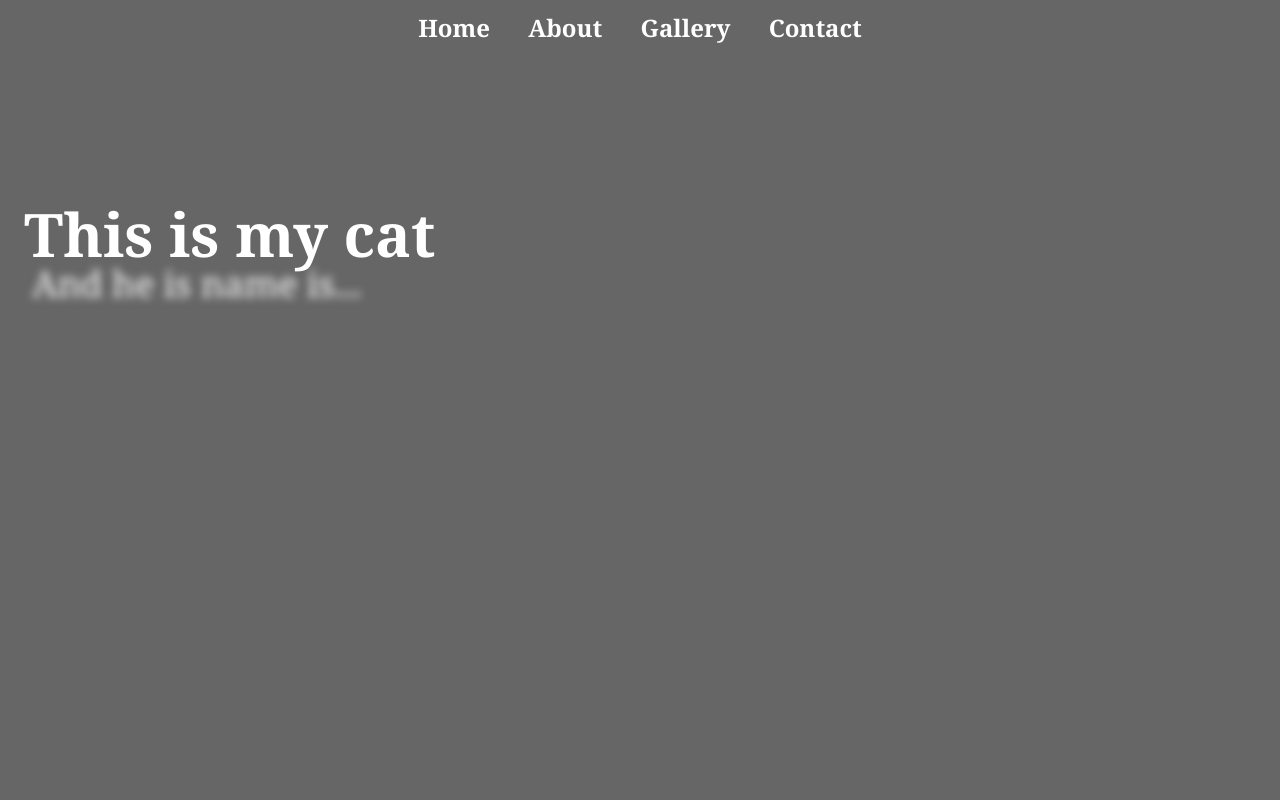
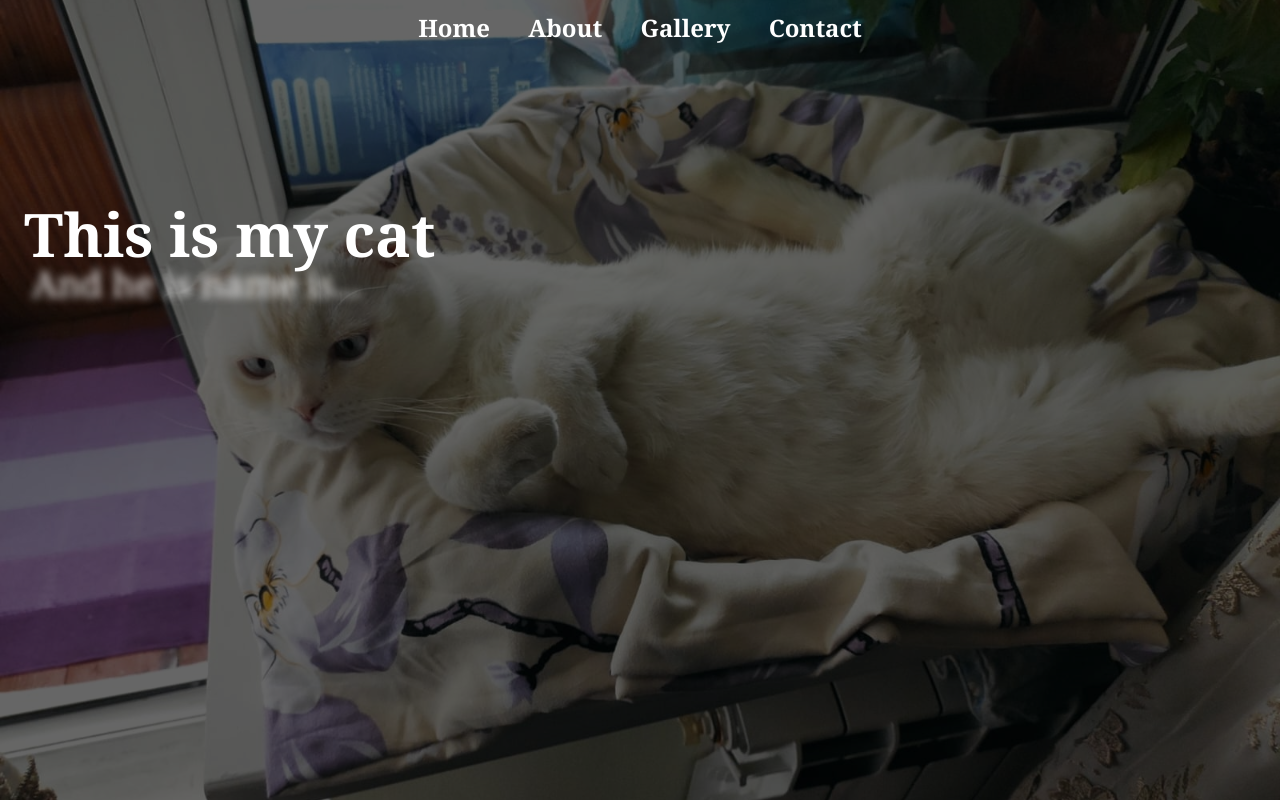
Before and after one commit to Blackbird12356/Mycat-site, a website: page index.html in a window 1280 px wide. Drawn offline with nearby package versions, Linux system fonts and the light colour scheme; files that its build step writes are made by us from their sources; the site is published under a folder, as on GitHub Pages, so addresses that start at the root find nothing.

Commit message:
Update index.html

```diff
--- a/index.html
+++ b/index.html
@@ -7,7 +7,7 @@
     <script src="https://cdn.tailwindcss.com"></script>
     <link rel="stylesheet" href="style.css">
 </head>
-<body class="flex-auto relative w-full h-screen bg-black/60 bg-blend-multiply bg-center bg-cover bg-no-repeat" style="background-image: url('/ovik.jpeg');">
+<body class="flex-auto relative w-full h-screen bg-black/60 bg-blend-multiply bg-center bg-cover bg-no-repeat" style="background-image: url('ovik.jpeg');">
             <div>
                 <nav class="flex items-center">
                     <ul class="flex-1 text-center pt-3 text-2xl font-semibold font-serif">
```
